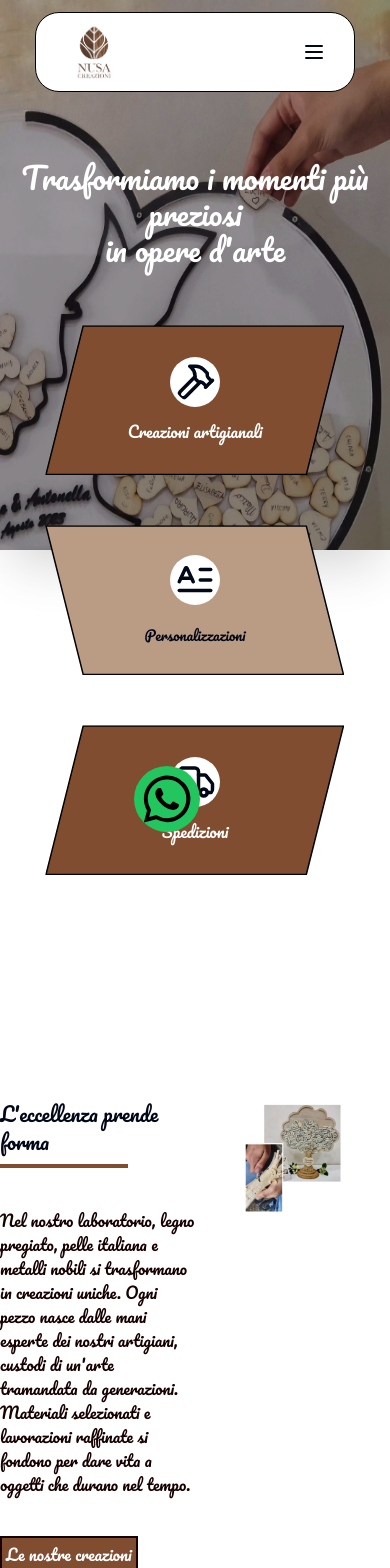
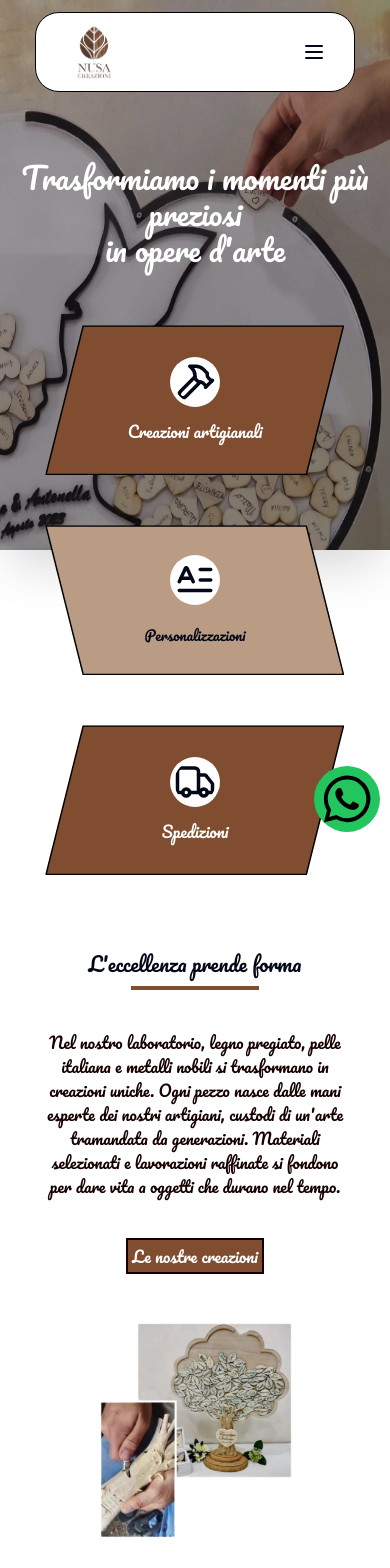
Before and after one commit to Giorgio-g97/nusa_landing_page, a Next.js app: page / in a window 390 px wide. Shown: the top 1568 px of the page. Built offline with nearby package versions, Linux system fonts and the light colour scheme.

Commit message:
Modifiche varie

```diff
--- a/src/components/Body.tsx
+++ b/src/components/Body.tsx
@@ -3,25 +3,27 @@ import React from "react";
 
 const Body = () => {
   return (
-    <div className="mt-[550px] md:mt-32">
+    <div className="mt-[400px] md:mt-32">
       {/* CREAZIONI ARTIGIANALI */}
-      <div className="grid grid-cols-6">
-        <div className="col-span-3">
-          <h2 className="text-xl">L'eccellenza prende forma</h2>
-          <hr className="border-primary border-2 w-32 mt-2" />
-          <p className="text-accent my-10">
+      <div id="creazioni" className="grid md:grid-cols-6">
+        <div className="col-span-3 flex flex-col justify-center md:block">
+          <h2 className="text-center md:text-left text-xl">
+            L'eccellenza prende forma
+          </h2>
+          <hr className="border-primary mx-auto md:mx-0 border-2 w-32 mt-2" />
+          <p className="text-accent my-10 text-center px-10 md:px-0 md:text-left">
             Nel nostro laboratorio, legno pregiato, pelle italiana e metalli
             nobili si trasformano in creazioni uniche. Ogni pezzo nasce dalle
             mani esperte dei nostri artigiani, custodi di un'arte tramandata da
             generazioni. Materiali selezionati e lavorazioni raffinate si
             fondono per dare vita a oggetti che durano nel tempo.
           </p>
-          <button className="p-1 bg-primary text-white border-2 border-accent">
+          <button className="mx-auto md:mx-0 p-1 bg-primary text-white border-2 border-accent">
             Le nostre creazioni
           </button>
         </div>
         <Image
-          className="col-span-3"
+          className="col-span-3 mt-10 md:mt-0"
           src="/hero_remove_bg.png"
           width={3000}
           height={3000}
@@ -30,7 +32,9 @@ const Body = () => {
       </div>
       {/* PERSONALIZZAZIONI */}
       <div className="mt-20">
-        <h2 className="text-xl text-center">Il tuo messaggio, impresso per sempre</h2>
+        <h2 className="text-xl text-center">
+          Il tuo messaggio, impresso per sempre
+        </h2>
         <hr className="border-primary border-2 w-40 mx-auto mt-2" />
         <p className="text-accent my-10 mx-10 text-center">
           Rendi unica la tua creazione con la nostra incisione a caldo
@@ -39,7 +43,6 @@ const Body = () => {
           del tuo momento speciale. Un tocco personale che trasforma ogni
           oggetto in un pezzo irripetibile.
         </p>
-
       </div>
     </div>
   );
--- a/src/components/Parallelograms.tsx
+++ b/src/components/Parallelograms.tsx
@@ -1,10 +1,11 @@
 import { HammerIcon, LetterTextIcon, TruckIcon } from "lucide-react";
 import Image from "next/image";
+import Link from "next/link";
 import React from "react";
 
 const Parallelograms = () => {
   return (
-    <div className="absolute z-[-9] top-[300px] md:top-[350px] w-full flex flex-col md:flex-row space-y-0 md:gap-20 items-center justify-center">
+    <div className="absolute top-[300px] md:top-[350px] w-full flex flex-col md:flex-row md:gap-20 items-center justify-center">
       <div className="relative h-[200px] md:h-[250px] flex justify-center items-center">
         <Image
           className="rotate-90 md:rotate-0"
@@ -13,6 +14,7 @@ const Parallelograms = () => {
           height={150}
           alt="parallelogram"
         />
+
         <div className="absolute flex flex-col items-center justify-center gap-3">
           <HammerIcon className="bg-white p-1 w-[50px] h-[50px] rounded-full" />
           <h2 className="text-center text-white">Creazioni artigianali</h2>
--- a/src/components/WhatsappBtn.tsx
+++ b/src/components/WhatsappBtn.tsx
@@ -4,7 +4,7 @@ import React from "react";
 
 const WhatsappBtn = () => {
   return (
-    <div className="fixed bg-green-500 rounded-full p-2  bottom-3 right-[190px]">
+    <div className="fixed bg-green-500 rounded-full p-2  bottom-3 right-[10px] md:right-[190px]">
       <Link target="_blank" href="https://wa.me/393516704649">
         <Image src="/wa_icon.svg" width={50} height={50} alt="wa_icon" />
       </Link>
```
